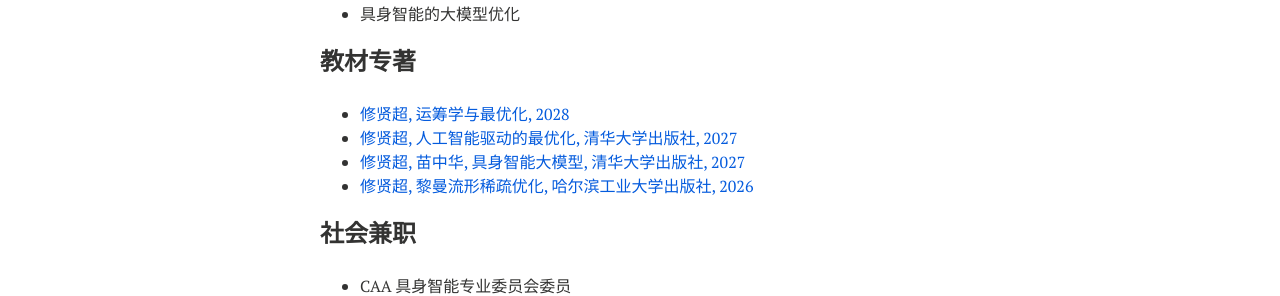
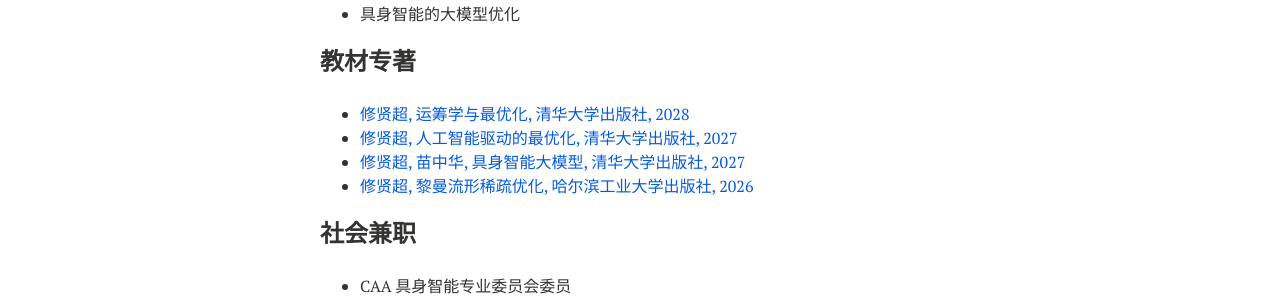
Before and after one commit to xianchaoxiu/xianchaoxiu.github.io, a Jekyll site: the page built from chinese/index.md, in a window 1280 px wide. Shown: the part 471-767 px from the top of the page. Built offline with Jekyll 4.4.1, drawn with Linux system fonts in a browser that asks for light colours; nearby versions of some CDN libraries.

Commit message:
Update index.md

```diff
--- a/chinese/index.md
+++ b/chinese/index.md
@@ -24,7 +24,7 @@ share: false
 
 
 ### 教材专著
-* <a href="https://xianchaoxiu.github.io/chinese/book/OROPT/" class="textlink" target="_blank"> 修贤超, 运筹学与最优化, 2028   </a> <br>
+* <a href="https://xianchaoxiu.github.io/chinese/book/OROPT/" class="textlink" target="_blank"> 修贤超, 运筹学与最优化, 清华大学出版社, 2028   </a> <br>
 * <a href="https://xianchaoxiu.github.io/chinese/book/AIOPT/" class="textlink" target="_blank"> 修贤超, 人工智能驱动的最优化, 清华大学出版社, 2027   </a> <br>
 * <a href="https://xianchaoxiu.github.io/chinese/book/VLA/" class="textlink" target="_blank"> 修贤超, 苗中华, 具身智能大模型, 清华大学出版社, 2027  </a> <br>
 * <a href="https://xianchaoxiu.github.io/chinese/book/OPT/" class="textlink" target="_blank"> 修贤超, 黎曼流形稀疏优化, 哈尔滨工业大学出版社, 2026  </a> <br>
```
